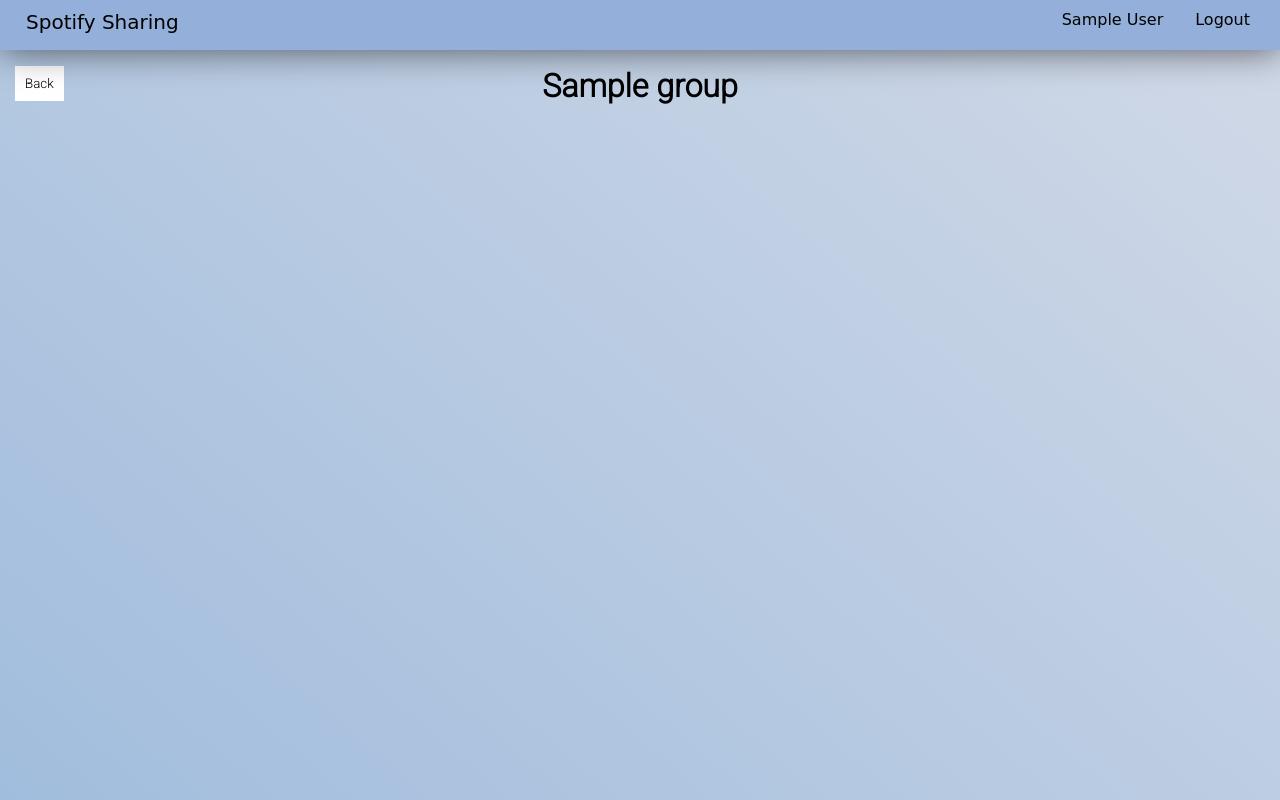
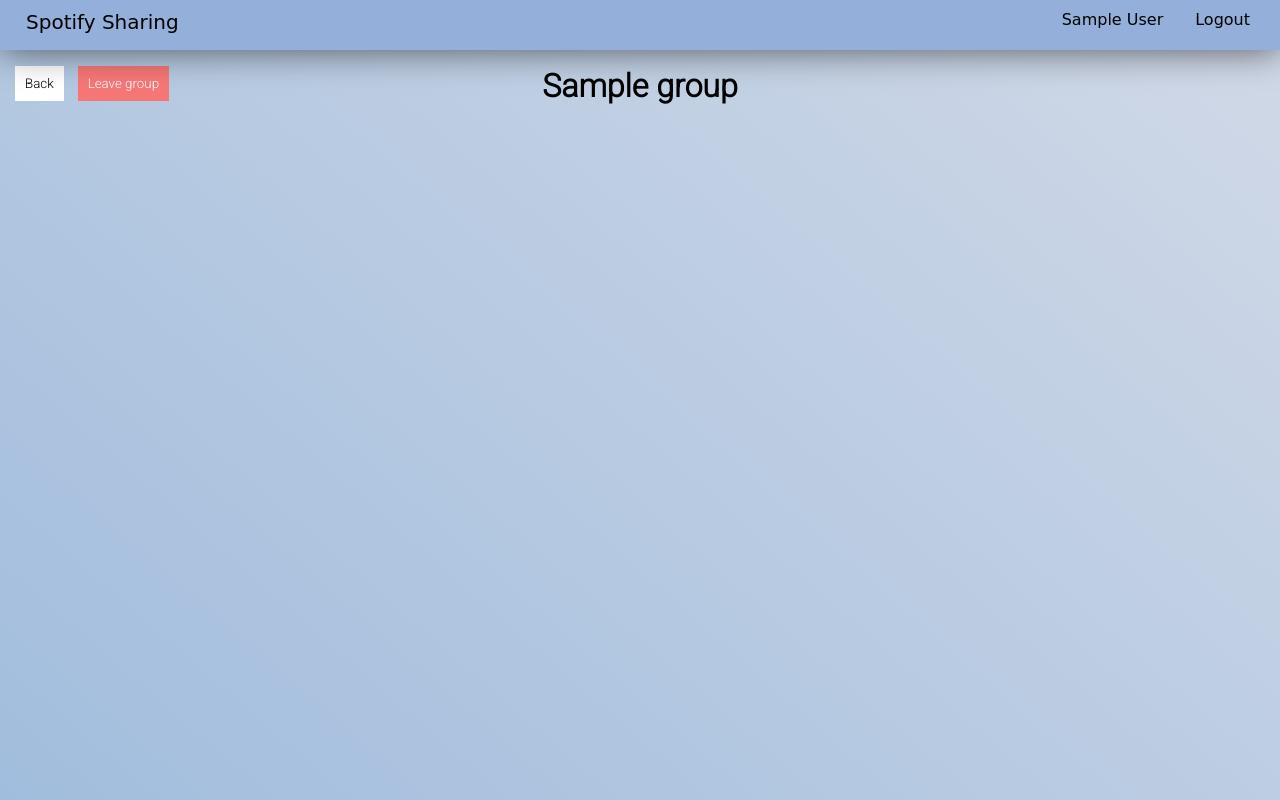
Before and after one commit to cwayr/spotify-sharing, a Flask app: page /user/1/group/1 in a window 1280 px wide. Run offline with Flask 2, Linux system fonts and the light colour scheme; a user stored in the database is signed in; tables that the repository leaves empty hold one stand-in row (values such as "Sample post"); some web fonts are replaced.

Commit message:
create join and leave group buttons

```diff
--- a/routes/group_routes.py
+++ b/routes/group_routes.py
@@ -1,6 +1,6 @@
-from flask import Blueprint, render_template
+from flask import Blueprint, render_template, redirect
 from flask_login.utils import login_required
-from models import User, Group
+from models import db, User, Group, UserGroup
 
 group_routes = Blueprint("group_routes", __name__, static_folder="../static", template_folder="../templates/group_page")
 
@@ -8,8 +8,36 @@ group_routes = Blueprint("group_routes", __name__, static_folder="../static", te
 @group_routes.route("/user/<int:user_id>/group/<int:group_id>")
 @login_required
 def group_page(user_id, group_id):
+    """Display group page."""
 
     user = User.query.get(user_id)
     group = Group.query.get(group_id)
 
-    return render_template("group.html", user=user, group=group)
+    user_in_group = UserGroup.query.filter(UserGroup.user_id == user_id, UserGroup.group_id == group_id).first()
+    print('user_in_group: ', user_in_group)
+
+    return render_template("group.html", user=user, group=group, user_in_group=user_in_group)
+
+
+@group_routes.route("/user/<int:user_id>/group/<int:group_id>/join", methods=["POST"])
+@login_required
+def add_user_to_group(user_id, group_id):
+    """Add current user to group."""
+
+    new_user_group = UserGroup(user_id=user_id, group_id=group_id)
+    db.session.add(new_user_group)
+    db.session.commit()
+
+    return redirect(f"/user/{user_id}/group/{group_id}")
+
+
+@group_routes.route("/user/<int:user_id>/group/<int:group_id>/leave", methods=["GET", "DELETE"])
+@login_required
+def remove_user_from_group(user_id, group_id):
+    """Remove current user from group."""
+
+    user_group = UserGroup.query.filter(UserGroup.user_id == user_id, UserGroup.group_id == group_id).first()
+    db.session.delete(user_group)
+    db.session.commit()
+
+    return redirect(f"/user/{user_id}/group/{group_id}")
--- a/static/app.css
+++ b/static/app.css
@@ -11,7 +11,6 @@ body {
     rgb(209, 217, 231) 100%
   );
   background-attachment: fixed;
-  overflow: hidden;
 }
 
 a {
@@ -23,14 +22,14 @@ a {
 button {
   font-family: "Roboto", sans-serif;
   cursor: pointer;
-  background-color: white;
+  background-color: #fff;
   border: none;
   padding: 10px;
 }
 
 .back-btn {
-  position: absolute;
-  margin: 20px 0 0 15px;
+  position: relative;
+  margin: 20px 10px 0 15px;
 }
 
 /**** FORMS ****/
@@ -41,6 +40,7 @@ button {
   background: #fff;
   max-width: 360px;
   margin: 0 auto 100px;
+  margin-top: 40px;
   padding: 40px;
   border-radius: 5%;
   text-align: center;
@@ -120,17 +120,15 @@ button {
 /* POPUPS */
 
 .pop-up {
-  position: static;
+  position: relative;
   display: flex;
   flex-wrap: wrap;
   align-content: flex-start;
-  justify-content: space-between;
-  gap: 15px;
+  justify-content: flex-start;
+  gap: 25px;
   row-gap: 20px;
   box-sizing: border-box;
-  height: 90%;
-  width: 50%;
-  min-width: 400px;
+  height: 88%;
   margin: 0 auto;
   margin-top: 40px;
   padding: 30px;
--- a/static/group.css
+++ b/static/group.css
@@ -1,3 +1,19 @@
 .group-title {
   text-align: center;
 }
+
+.group-actions-form {
+  display: inline;
+}
+
+.join-btn {
+  position: relative;
+  background: #94b0da;
+  color: #fff;
+}
+
+.leave-btn {
+  position: relative;
+  background: #f77777;
+  color: #fff;
+}
--- a/static/header.css
+++ b/static/header.css
@@ -31,3 +31,9 @@
   margin-left: 16px;
   font-size: 20px;
 }
+
+.main-section {
+  display: grid;
+  grid-template-columns: 25% 50% 25%;
+  box-sizing: border-box;
+}
--- a/templates/group_page/group.html
+++ b/templates/group_page/group.html
@@ -5,6 +5,26 @@
 {% endblock %}
 <!--  -->
 {% block morecontent %}
-<a href="/user/{{ user.id }}"><button class="back-btn">Back</button></a>
-<h1 class="group-title">{{ group.name }}</h1>
+<div class="left">
+  <a href="/user/{{ user.id }}"><button class="back-btn">Back</button></a>
+  {% if user_in_group%}
+  <form
+    class="group-actions-form"
+    method="DELETE"
+    action="/user/{{ user.id }}/group/{{ group.id }}/leave"
+  >
+    <button type="submit" class="leave-btn">Leave group</button>
+  </form>
+  {% else %}
+  <form
+    class="group-actions-form"
+    method="POST"
+    action="/user/{{ user.id }}/group/{{ group.id }}/join"
+  >
+    <button type="submit" class="join-btn">Join group</button>
+  </form>
+  {% endif %}
+</div>
+<div class="center"><h1 class="group-title">{{ group.name }}</h1></div>
+<div class="right"></div>
 {% endblock %}
--- a/templates/user_page/browse-groups.html
+++ b/templates/user_page/browse-groups.html
@@ -5,7 +5,10 @@
 {% endblock %}
 <!--  -->
 {% block morecontent %}
+<div class="left">
   <a href="/user/{{ user.id }}"><button class="back-btn">Back</button></a>
+</div>
+<div class="center">
   <div class="pop-up">
     <!--  -->
     {% if (groups is defined) and groups %}
@@ -26,4 +29,7 @@
     {% endif %}
     <!--  -->
   </div>
+</div>
+<div class="right"></div>
+
 {% endblock %}
```
Also changed, not shown: routes/user_routes.py (+7 -7 lines), static/user.css (+8 -0 lines), tests/test_group_routes.py (+66 -3 lines). Lines whose indentation alone changed are shown as unchanged.
